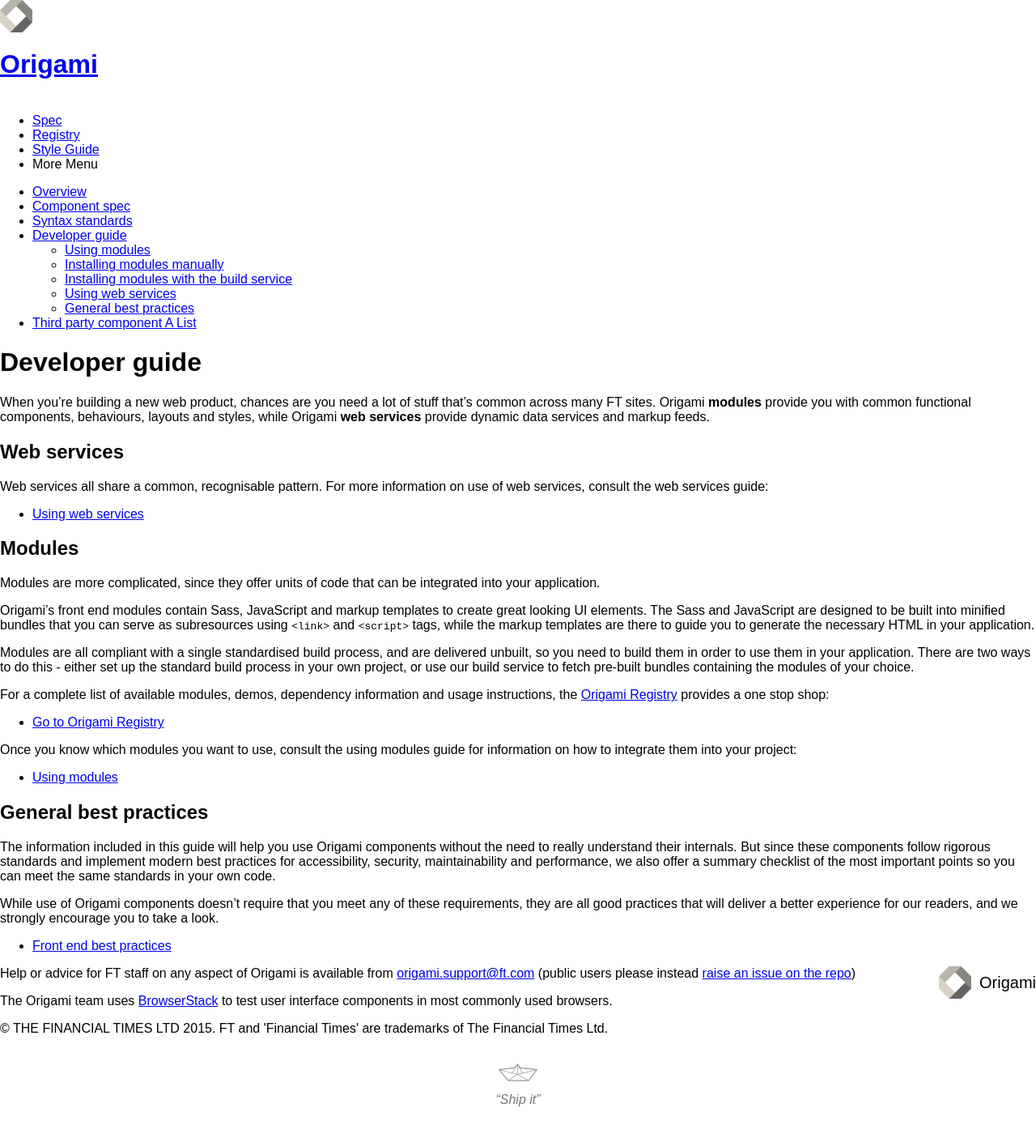
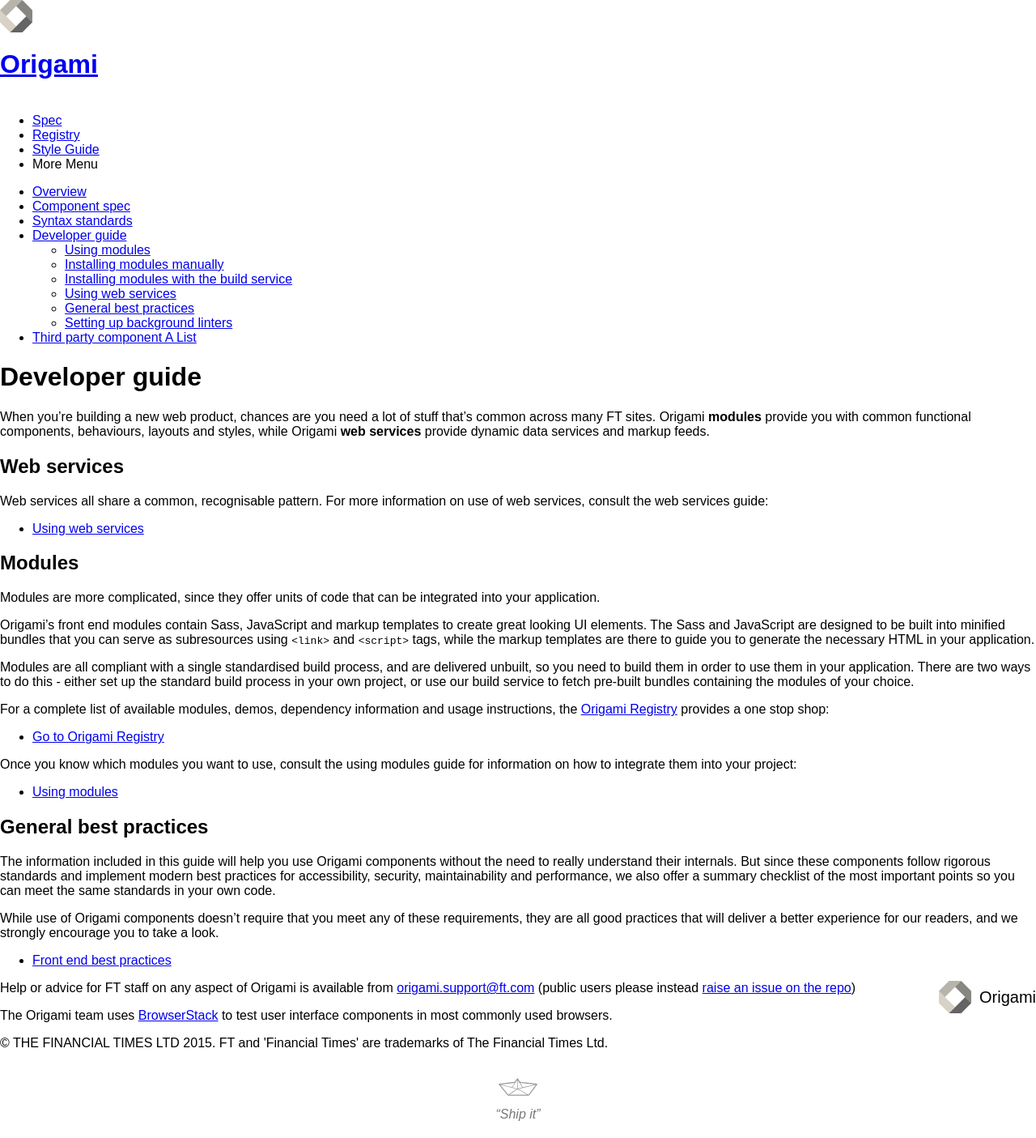
Before and after one commit to Financial-Times/ft-origami, a Jekyll site: the page built from docs/developer-guide/index.md, in a window 1280 px wide. Shown: the whole page at 81% size. Built offline with Jekyll 4.4.1, drawn with Linux system fonts in a browser that asks for light colours; nearby versions of some CDN libraries; comment, search, counter and statistics services are not loaded; a style sheet for code colours, icons or effects is not loaded.

Commit message:
Add submenu entry under developer guide

```diff
--- a/_layouts/default.html
+++ b/_layouts/default.html
@@ -176,6 +176,9 @@
 						<li{% if page.title == 'General best practices' %} aria-selected="true"{% endif %}>
 							<a href="{{ site.baseurl }}/docs/developer-guide/general-best-practices/">General best practices</a>
 						</li>
+						<li{% if page.title == 'Setting up background linters' %} aria-selected="true"{% endif %}>
+							<a href="{{ site.baseurl }}/docs/developer-guide/background-linters/">Setting up background linters</a>
+						</li>
 					</ul>
 					{% endif %}
 				</li>
```
